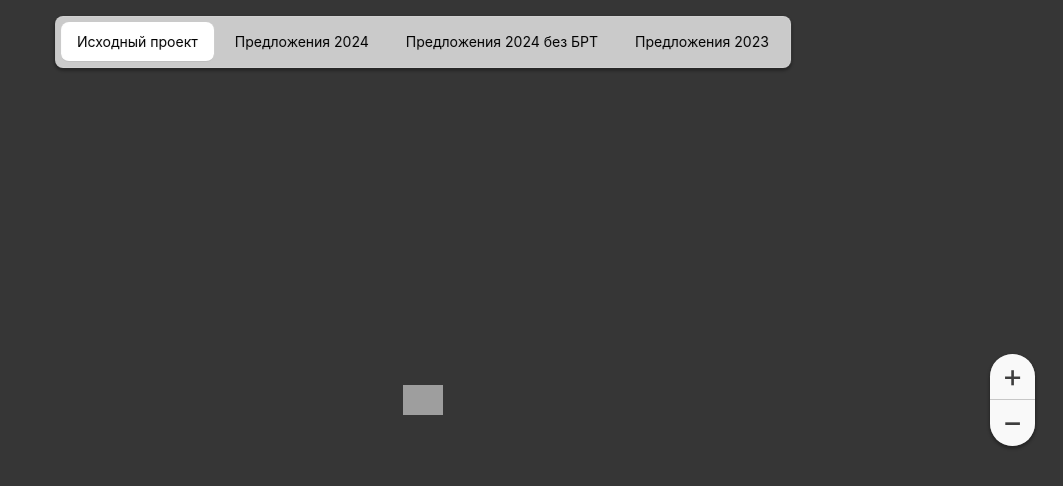
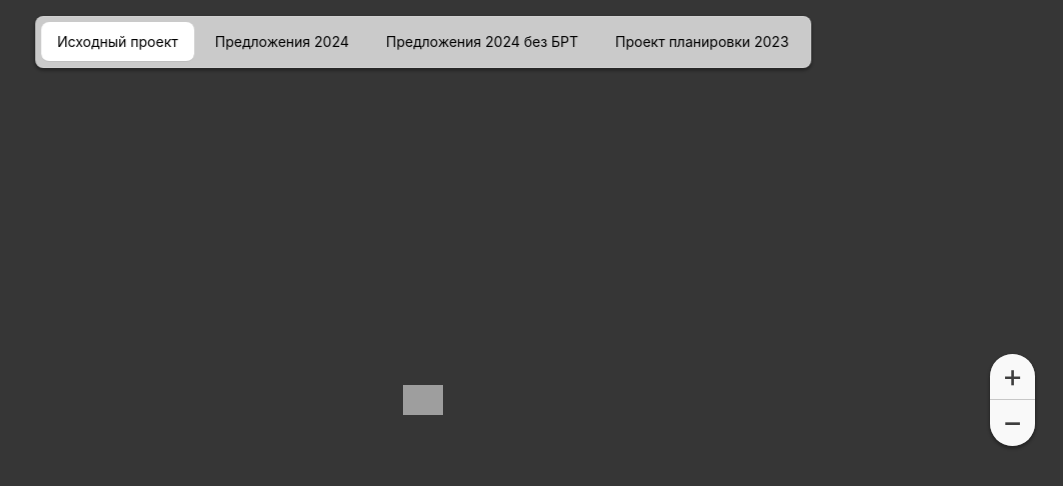
Before and after one commit to nkonovalov1990/livestreets-apr-2024, a website: page index.html in a window 1280 px wide. Shown: the whole page, without its empty margins (217-1280 px from the left). Drawn offline with Linux system fonts and the light colour scheme; grey boxes are pictures that could not be loaded.

Commit message:
Update index.html

```diff
--- a/index.html
+++ b/index.html
@@ -64,7 +64,7 @@
                     class="map-toggle__button"
                     data-plan-switcher="Предложения 2023"
                 >
-                    Предложения 2023
+                    Проект планировки 2023
                 </button>
             </div>
 
```
